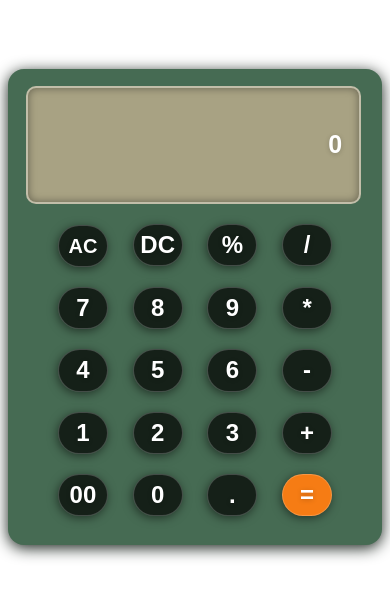
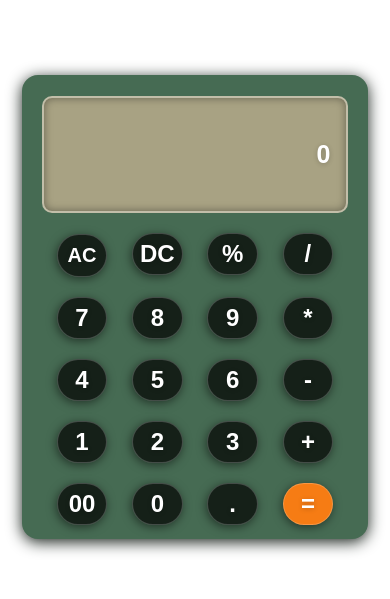
Before and after one commit to Amnasarwar1204/Calculat0r, a plain HTML site: page index.html in a window 390 px wide. Shown: the part 115-714 px from the top of the page. Drawn offline with Linux system fonts and the light colour scheme.

Commit message:
first commit

```diff
--- a/style.css
+++ b/style.css
@@ -77,10 +77,10 @@ button:hover{
 @media( max-width:600px) {
     .calculater{
         background:#466b53;
-        padding-right: 5%;
-        padding-left: 5%;
-        padding-top: 5%;
-        padding-bottom: 5%;
+        padding-right: 1%;
+        padding-left: 1%;
+        padding-top: 1%;
+        padding-bottom: 1%;
         border: 1 px solid #000;
         border-radius: 16px;
         box-shadow: 0px 3px 15px #18211b;
@@ -88,7 +88,7 @@ button:hover{
 
     }
     input{
-        width: 100%;
+        width: 90%;
         background: #a8a283;
         box-shadow: inset 0px 0px 8px rgba(0, 0, 0, 0.4);
         font-size: 25px;
@@ -97,6 +97,9 @@ button:hover{
         border: solid 2px rgba(255, 255, 255, 0.3) ;
         border-radius: 10px;
         text-shadow: 0px 1px 5px rgba(0, 0, 0, 0.2);
+        margin-top: 5%;
+        margin-left:5% ;
+        margin-right: 5%;
     }
     input::placeholder{
         color: #fff;
```
